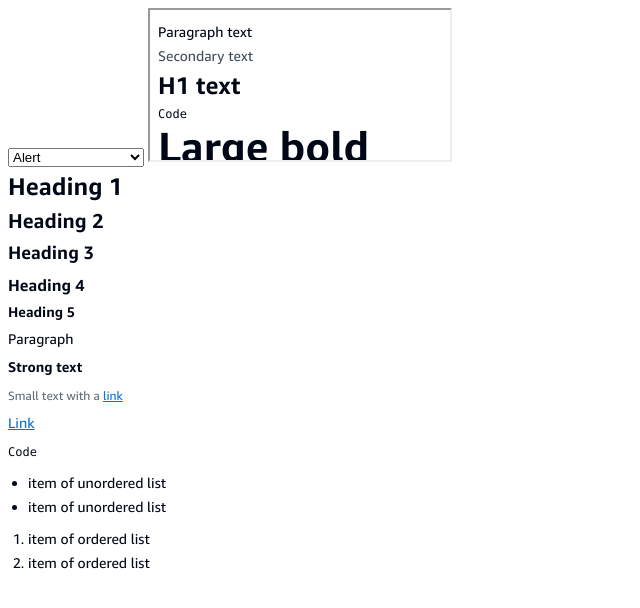
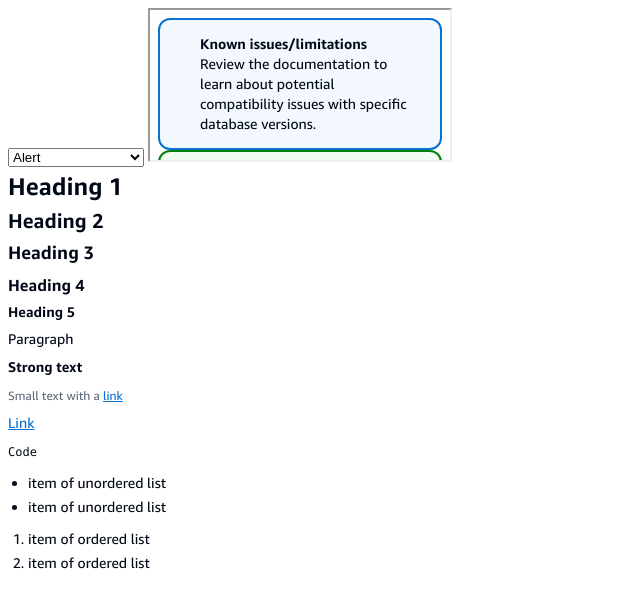
Before and after one commit to krhoyt/Rainforest, a website: page demo/index.html in a window 1280 px wide. Shown: the whole page, without its empty margins (0-640 px from the left). Drawn offline with Linux system fonts and the light colour scheme.

Commit message:
New landing page
Alphabetical order of components puts Alert before Box.

```diff
--- a/demo/index.html
+++ b/demo/index.html
@@ -30,7 +30,7 @@
       <option value="text-content.html">Text Content</option>
     </select>
 
-    <iframe src="box.html"></iframe>
+    <iframe src="alert.html"></iframe>
 
     <h1>Heading 1</h1>
     <h2>Heading 2</h2>
```
